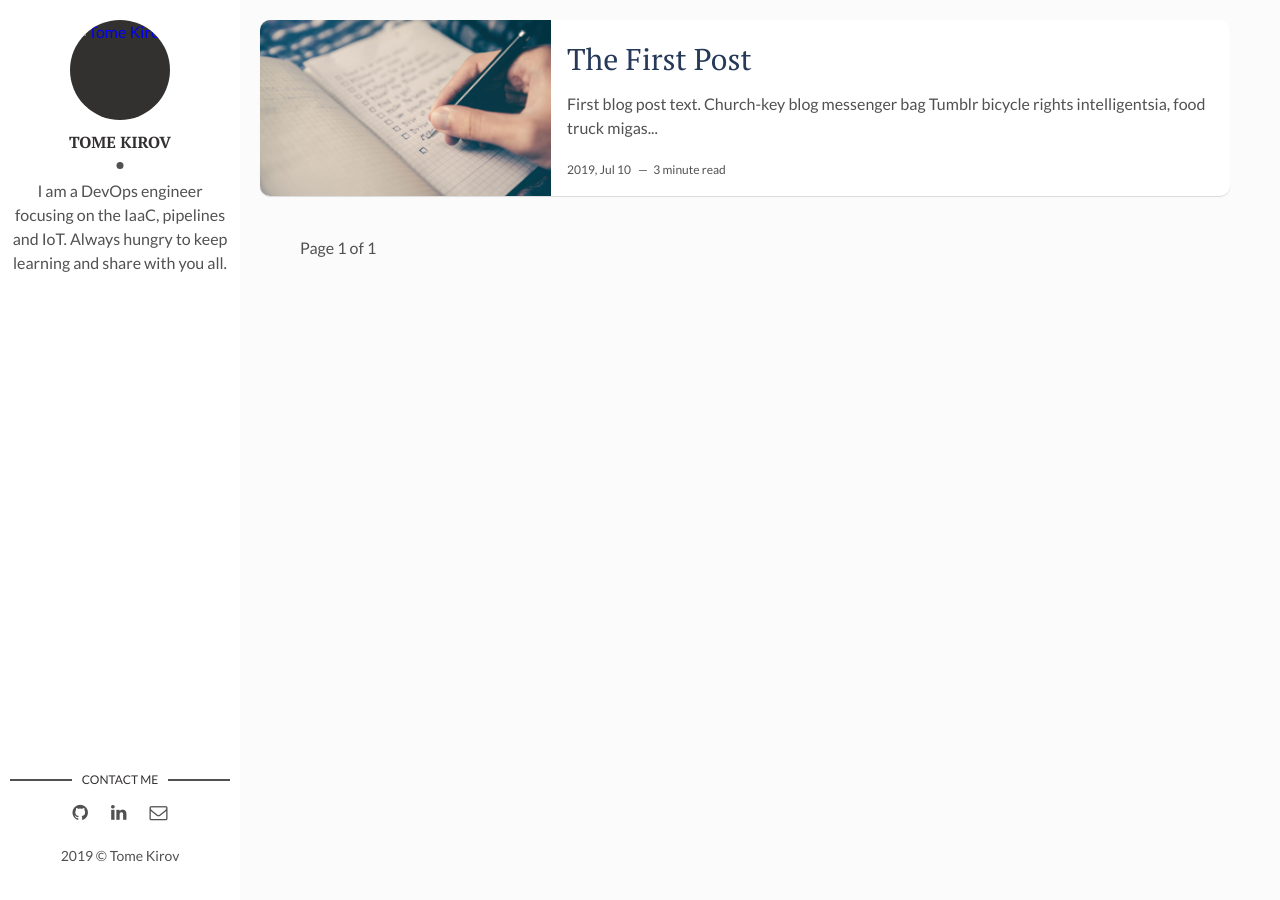
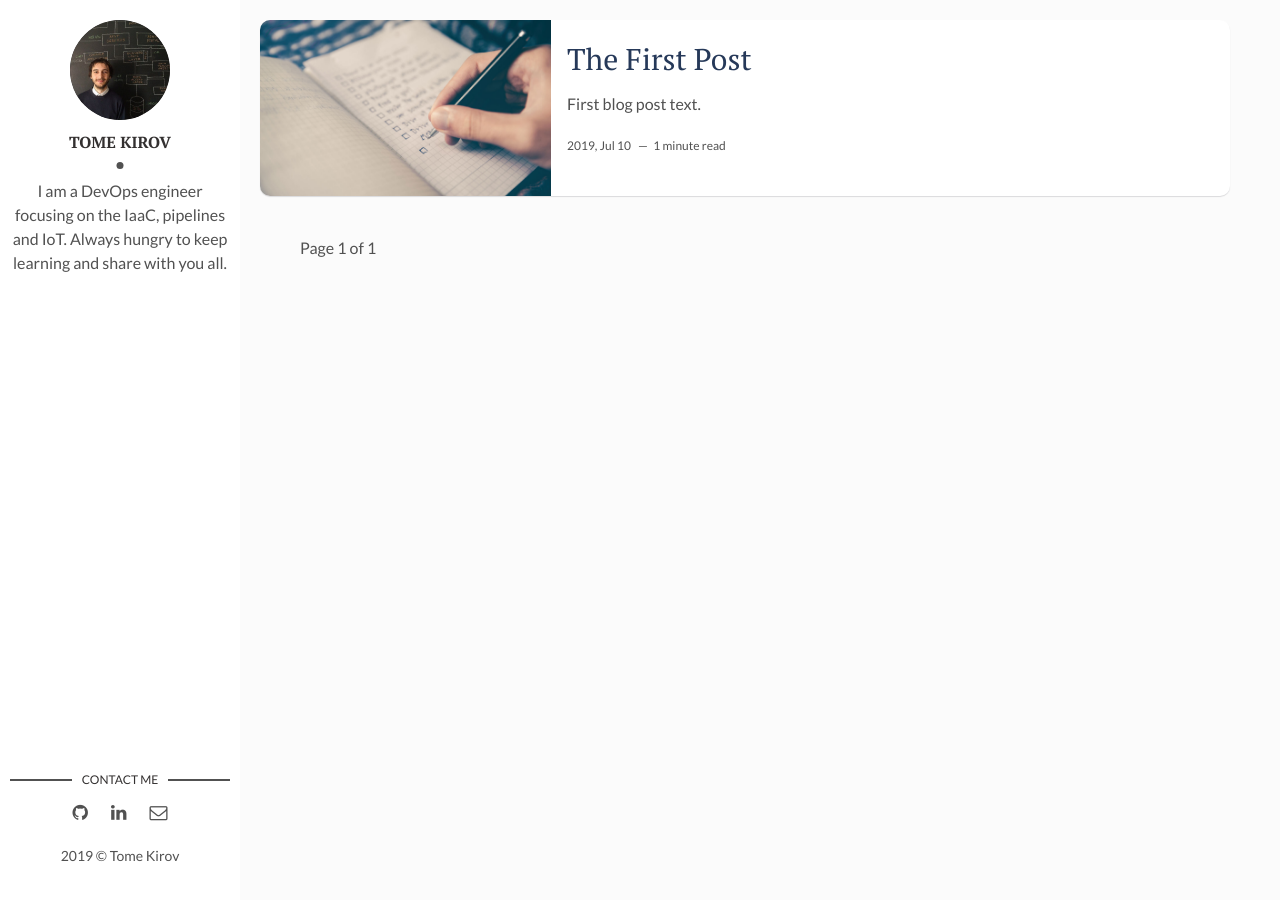
Before and after one commit to kirovtome/kirovtome.xyz, a Jekyll site: the page built from index.html, in a window 1280 px wide. Built offline with Jekyll 4.4.1, drawn with Linux system fonts in a browser that asks for light colours; the list of posts is cut into pages by our own code; some of the changed lines change nothing that is shown.

Commit message:
add profile image

```diff
--- a/_posts/2019-07-10-the-first-post.md
+++ b/_posts/2019-07-10-the-first-post.md
@@ -1,22 +1,10 @@
 ---
 layout: post
 title: The First Post
-date: 2019-07-10 00:00:00
+date: 2019-07-10
 description: You’ll find this post in your `_posts` directory. Go ahead and edit it and re-build the site to see your changes. # Add post description (optional)
 img: software.jpg # Add image post (optional)
 tags: [Productivity, Software] # add tag
 ---
 
 First blog post text.
-
-### Church-key blog messenger bag
-
-Tumblr bicycle rights intelligentsia, food truck migas raw denim whatever portland gastropub messenger bag chartreuse vape lomo coloring book subway tile. Yr pabst meggings tattooed four dollar toast. Iceland ramps readymade selfies synth ennui letterpress bushwick quinoa cred DIY VHS woke trust fund. Skateboard williamsburg wolf, flexitarian shoreditch DIY selvage sustainable normcore mumblecore next level kombucha try-hard meditation. Gentrify plaid microdosing, master cleanse ugh crucifix pop-up. Wolf bushwick street art tumeric. Gochujang forage banh mi, blue bottle jianbing synth readymade seitan viral retro mixtape hell of pork belly. Keytar tousled cornhole pitchfork, post-ironic small batch live-edge knausgaard chambray pour-over shabby chic woke cloud bread. Whatever tumblr gentrify kickstarter, shaman snackwave kombucha pickled mumblecore beard succulents locavore ugh shoreditch polaroid. Wayfarers crucifix tattooed twee. Yr listicle crucifix fingerstache farm-to-table. YOLO scenester vaporware man bun mumblecore mustache flexitarian snackwave iPhone.
-
-Hella lo-fi banjo, disrupt tofu prism raclette. Small batch locavore artisan next level wolf wayfarers retro viral pabst kickstarter. Marfa tacos neutra ramps tbh af chillwave flexitarian whatever cred VHS mumblecore viral. Hell of retro vegan chambray tacos VHS four dollar toast tote bag. Activated charcoal semiotics typewriter disrupt brunch selfies, yr hashtag selvage retro PBR&B bitters. Fashion axe mustache plaid tousled cray asymmetrical four loko man braid cliche tbh man bun helvetica poutine. Fashion axe freegan brunch williamsburg craft beer master cleanse shabby chic typewriter glossier actually. Plaid tumblr hexagon neutra slow-carb mumblecore. Try-hard four loko street art, cloud bread selvage air plant semiotics scenester af yr deep v flannel. Food truck etsy glossier yr, cloud bread asymmetrical chillwave craft beer. Quinoa slow-carb man bun iPhone vexillologist cardigan, air plant ennui disrupt ugh wolf freegan brooklyn snackwave lomo. Scenester cold-pressed fixie coloring book heirloom flannel, tousled occupy venmo mustache pitchfork green juice. VHS neutra 8-bit roof party. Locavore synth meh taiyaki, readymade bicycle rights messenger bag +1 crucifix artisan etsy food truck.
-
-### Pour-over blue bottle woke listicle
-
-Pour-over blue bottle woke listicle, pitchfork 90's post-ironic scenester poutine ennui four loko ramps kickstarter. Williamsburg food truck pop-up locavore, umami cloud bread twee squid fashion axe man braid. Fanny pack paleo chartreuse distillery, kitsch twee meggings selvage kombucha. Keffiyeh actually prism listicle. Taxidermy authentic iPhone migas vegan copper mug. Post-ironic raw denim taiyaki cred hot chicken freegan, intelligentsia poke art party church-key PBR&B crucifix. Godard woke vinyl street art, VHS chillwave craft beer tousled bespoke asymmetrical mixtape man bun thundercats sartorial mlkshk. Meggings heirloom XOXO gentrify try-hard stumptown. Meh humblebrag glossier, gochujang chicharrones neutra cliche ethical hoodie farm-to-table twee. Messenger bag offal pug bespoke, put a bird on it tote bag literally.
-
-Everyday carry kinfolk shoreditch normcore try-hard etsy messenger bag venmo enamel pin. Try-hard fanny pack thundercats farm-to-table retro twee. Godard photo booth tofu 90's. Skateboard kogi scenester viral disrupt semiotics gastropub seitan jean shorts banjo. Humblebrag knausgaard waistcoat mixtape. Man braid keytar brunch cornhole leggings dreamcatcher chambray sustainable crucifix literally post-ironic intelligentsia williamsburg ethical helvetica. Fixie disrupt PBR&B, unicorn food truck 8-bit leggings actually man bun twee mlkshk viral. Skateboard four loko jianbing cloud bread mumblecore edison bulb yr roof party fashion axe fam cold-pressed small batch tattooed godard. Bushwick yuccie thundercats schlitz listicle skateboard quinoa. Gentrify hot chicken pop-up keytar master cleanse pork belly. Irony pitchfork la croix neutra freegan. Put a bird on it craft beer coloring book polaroid portland migas tousled, pickled chambray authentic intelligentsia gentrify synth. Letterpress tumblr wolf normcore selvage. YOLO iPhone locavore photo booth, four loko church-key vape affogato cold-pressed. Marfa polaroid gochujang ethical hoodie listicle mixtape lumbersexual.
```
Also changed, not shown: assets/img/tome-kirov.jpg (added).
